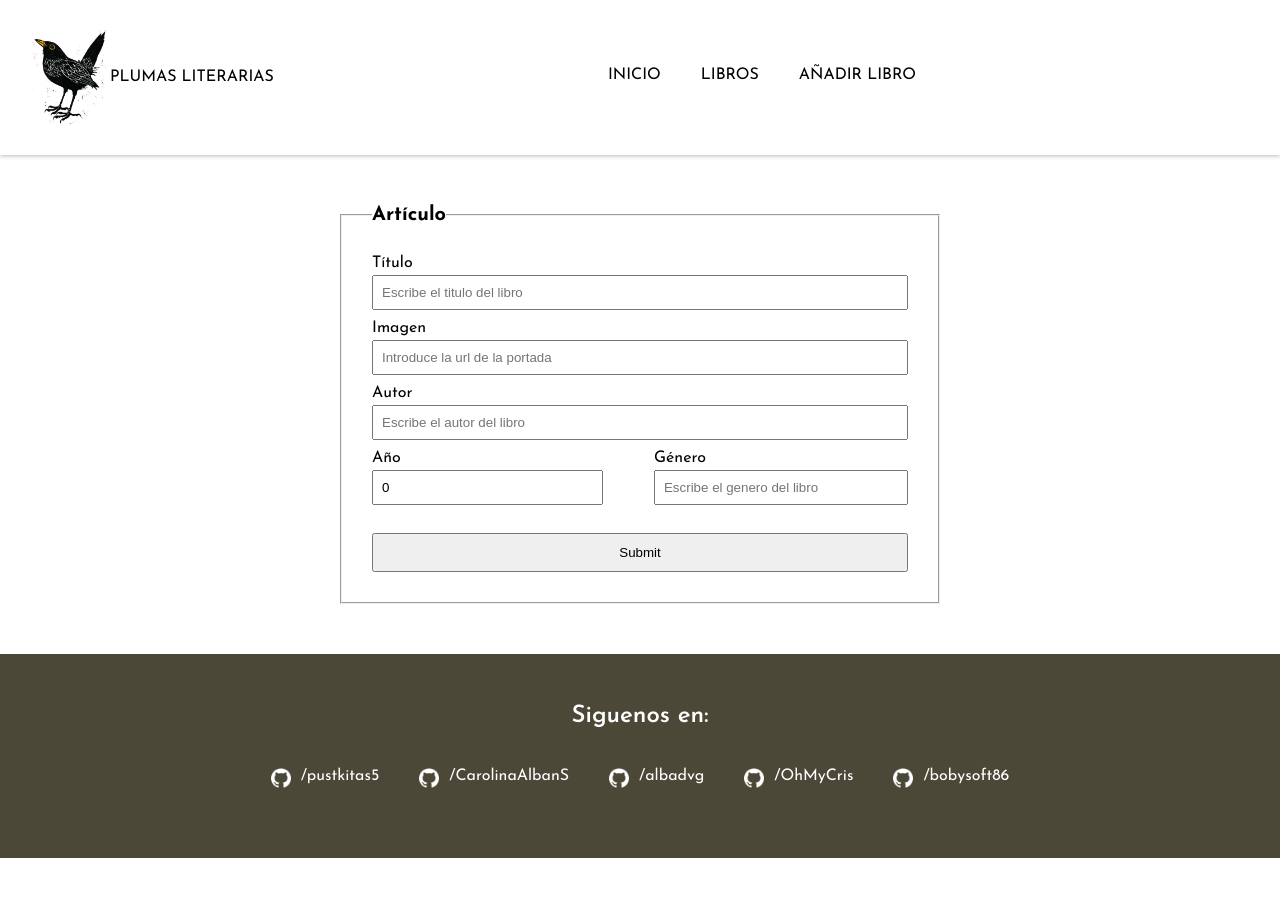
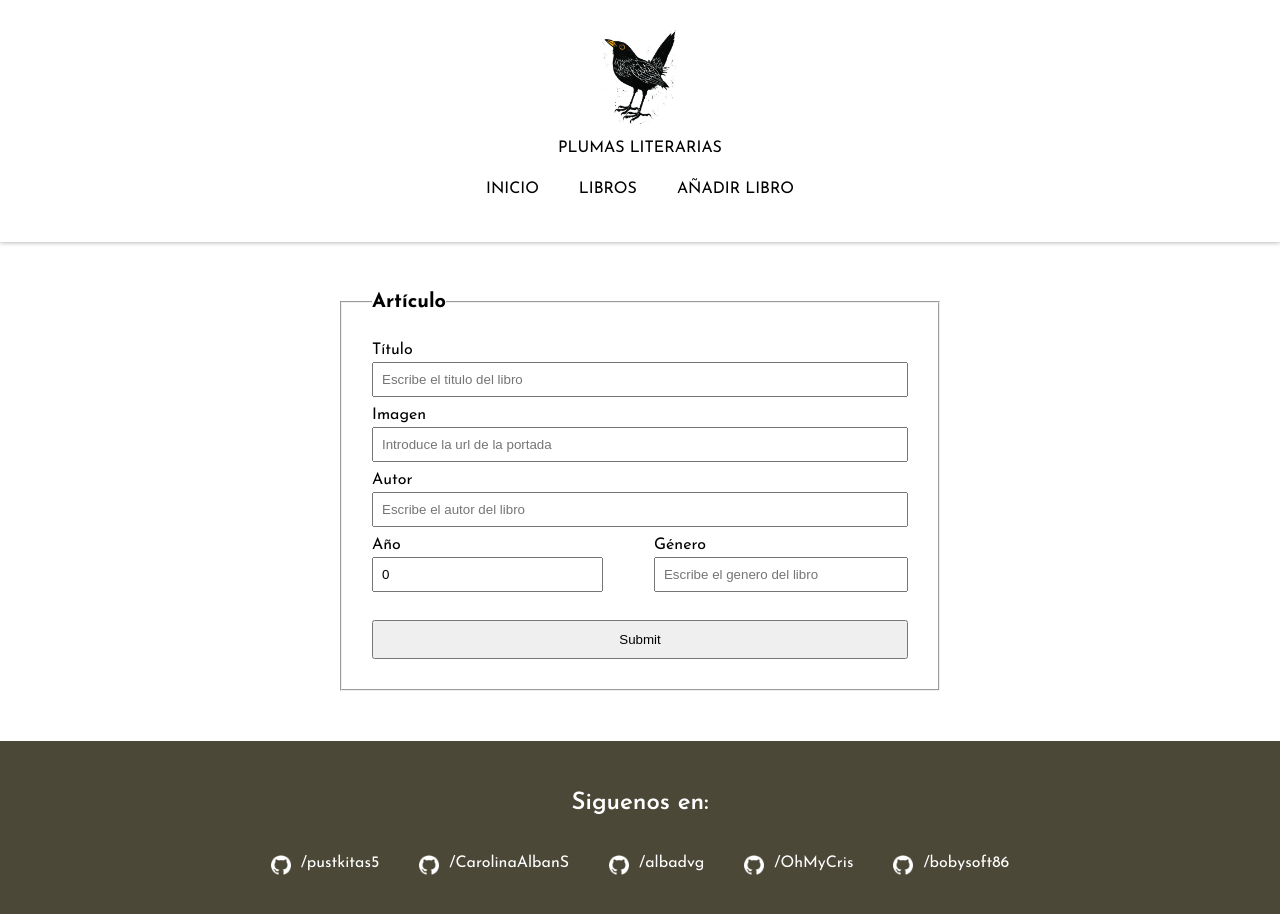
Before and after one commit to bobysoft86/proyectoGrupoAngularUpgrade, an Angular app: page /create in a window 1280 px wide. Shown: the top 914 px of the page. Before the commit the page ends 858 px from the top, so only its background shows below. Built offline with nearby package versions, Linux system fonts and the light colour scheme.

Commit message:
burguer menu

```diff
--- a/src/app/core/header/header.component.html
+++ b/src/app/core/header/header.component.html
@@ -1,7 +1,10 @@
 <header>
-    <img src="assets/img/logo.jpg" alt="Plumas Literarias">
+    <img src="assets/img/logo.jpg" alt="Plumas Literarias" class="logo">
     <p>PLUMAS LITERARIAS</p>
-    <nav>
+    <div class="wrapper">
+        <img src="assets/img/menu.png" alt="" class="burguer-icon" (click)="openBurguer()">
+        <nav class="hidden" [ngClass]="burguerOpen ? 'open' : 'closed'">
+            <img src="assets/img/cerrar.png" alt="" class="close-icon" (click)="closeBurguer()">
             <ul>
                 <li routerLink="/">
                     <a>INICIO</a>
@@ -14,4 +17,5 @@
                 </li>
             </ul>
         </nav>
+    </div>
 </header>
--- a/src/app/core/header/header.component.scss
+++ b/src/app/core/header/header.component.scss
@@ -1,20 +1,67 @@
 header {
     display: flex;
+    flex-direction: column;
+    gap: 15px;
     padding: 30px;
     align-items: center;
     box-shadow: 0px 0px 5px #9e9e9e;
 
-    img {
+    .logo {
         width: 80px;
     }
 
+    .wrapper {
+        width: 100%;
+        .burguer-icon {
+            width: 30px;
+            display: block;
+            margin-left: auto;
+            cursor: pointer;
+        }
+
+        @media screen and (min-width: 900px) {
+            .burguer-icon {
+               display: none;
+            }
+        }
+
         nav {
+            position: absolute;
+            top: 0;
+            bottom: 0;
+            left: 0;
+            right: 0;
+            z-index: 999;
+            margin: auto;
+            transform: translateX(100%);
+            transition: transform 1s ease;
+            background-color: white;
 
-        margin: auto;
+            &.open {
+                transform: translateX(0);
+
+            }
+
+            .close-icon {
+                position: absolute;
+                top: 20px;
+                left: 20px;
+                cursor: pointer;
+                width: 25px;
+            }
+
+            @media screen and (min-width: 900px) {
+                .close-icon {
+                    display: none;
+                }
+            }
 
             ul {
                 display: flex;
-
+                flex-direction: column;
+                justify-content: center;
+                align-items: center;
+                height: 100%;
 
                 li {
                     padding: 10px 20px;
@@ -29,5 +76,19 @@ header {
             }
         }
 
+        @media screen and (min-width: 900px) {
+
+            nav {
+                visibility: visible!important;
+                position: static;
+                transform: translate(0);
+
+                ul {
+                    flex-direction: row;
+                }
+            }
+        }
+    }
+
 
 }
--- a/src/app/core/header/header.component.ts
+++ b/src/app/core/header/header.component.ts
@@ -1,13 +1,23 @@
+import { CommonModule } from '@angular/common';
 import { Component } from '@angular/core';
 import { RouterLink } from '@angular/router';
 
 @Component({
   selector: 'app-header',
   standalone: true,
-  imports: [RouterLink],
+  imports: [RouterLink, CommonModule],
   templateUrl: './header.component.html',
   styleUrl: './header.component.scss'
 })
 export class HeaderComponent {
 
+  burguerOpen:boolean = false;
+
+  openBurguer() {
+    this.burguerOpen = true;
+  };
+
+  closeBurguer() {
+    this.burguerOpen = false;
+  }
 }
```
Also changed, not shown: src/assets/img/cerrar.png (added), src/assets/img/menu.png (added). Lines whose indentation alone changed are shown as unchanged.
